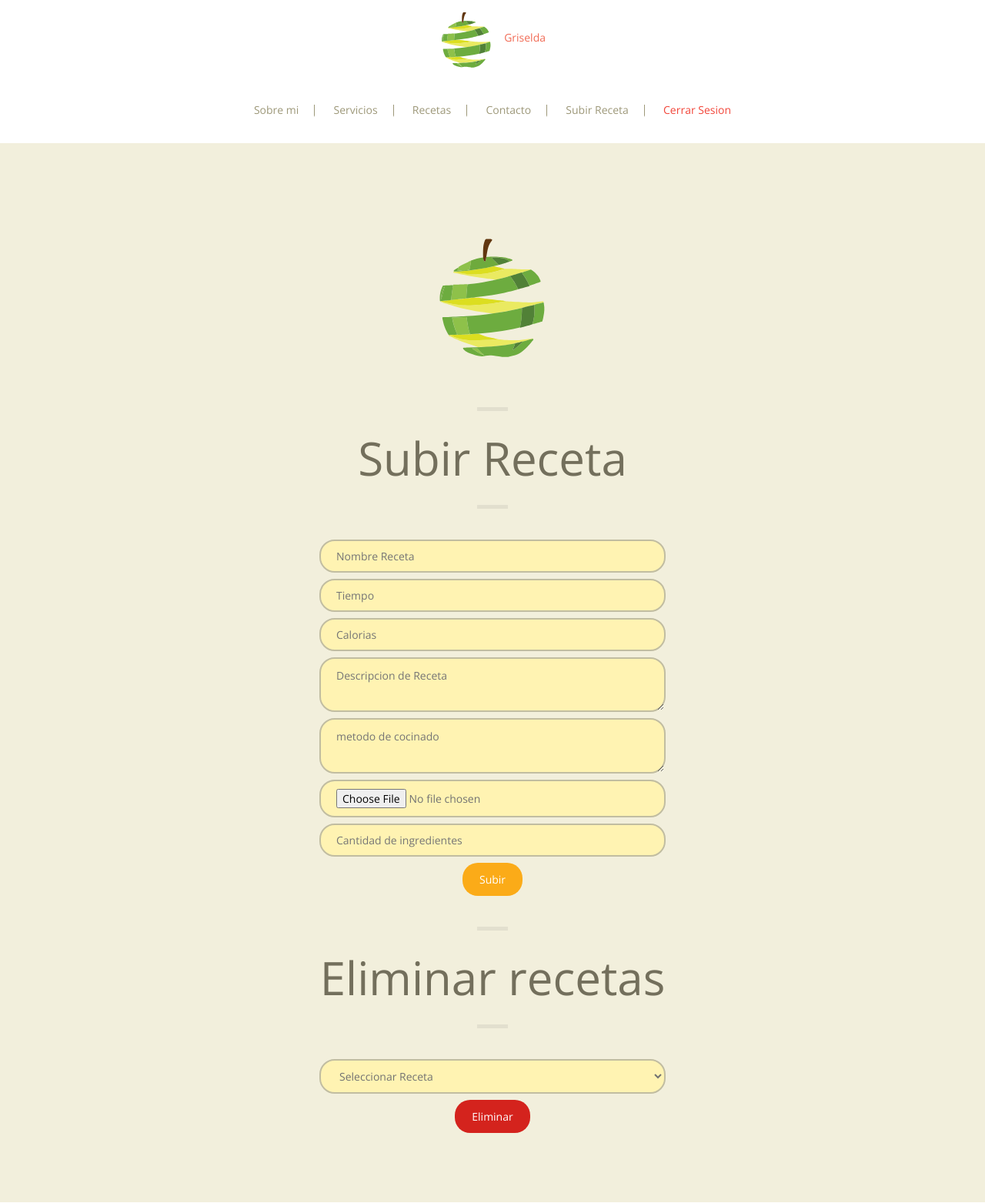
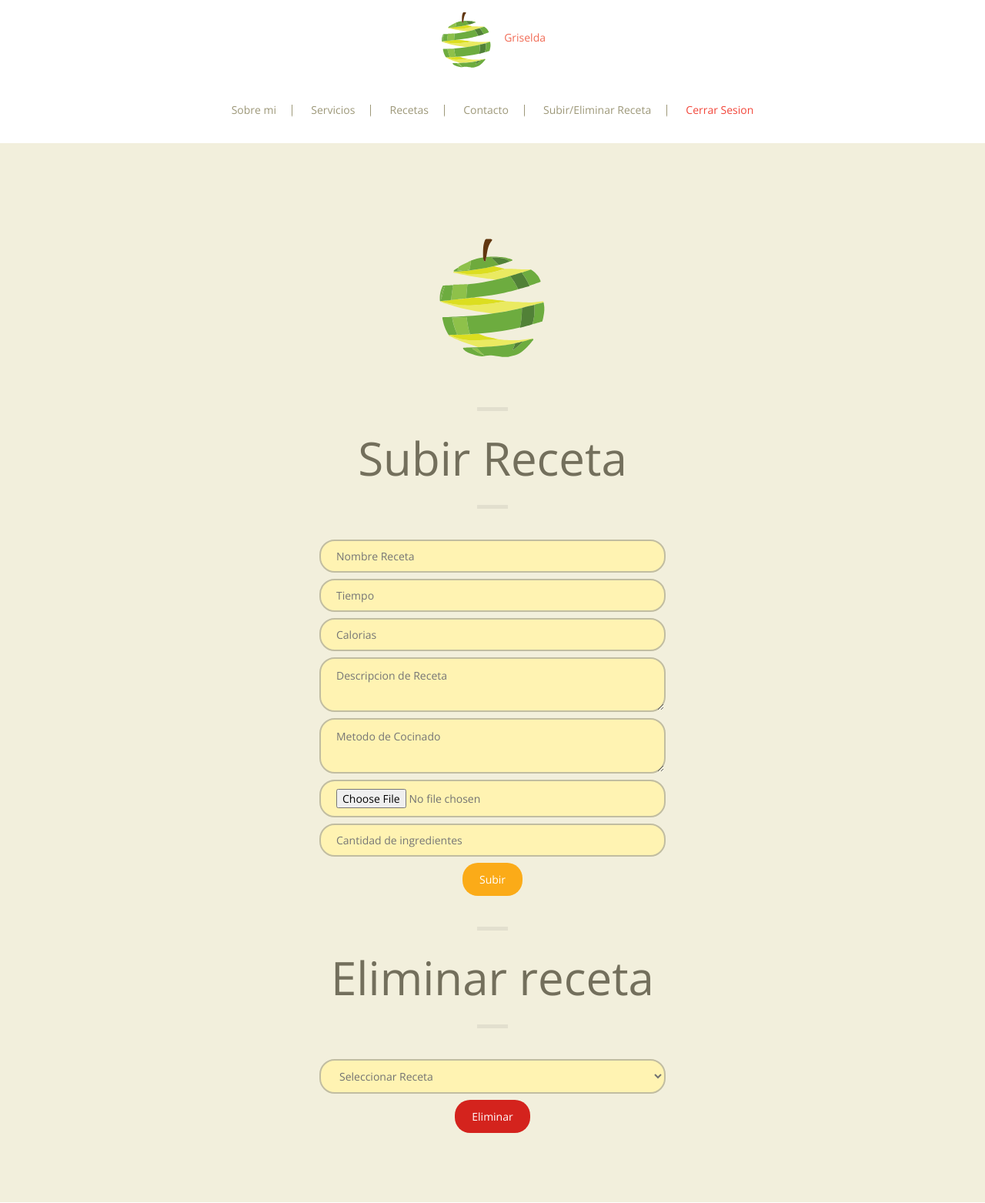
Before and after one commit to Lemengeton/nutricionista, a PHP site: page /ingresar_recetas.php in a window 1280 px wide. Shown: the top 1563 px of the page at 77% size. Run offline with PHP 8.4, Linux system fonts and the light colour scheme; the visitor is signed in with stand-in values (Sample User, id 1); data comes from the database, SQL or seed files in the repository; some libraries are stand-ins or nearby versions.

Commit message:
Subir/Eliminar Receta, mayusculas en letras

```diff
--- a/header.php
+++ b/header.php
@@ -19,7 +19,7 @@
                 session_start();
                 if(isset($_SESSION['DNI_Usuario']))
                 {
-                    echo '<li class="menu-item"><a href="ingresar_recetas.php">Subir Receta</a></li>
+                    echo '<li class="menu-item"><a href="ingresar_recetas.php">Subir/Eliminar Receta</a></li>
                 <li class="menu-item-c"><a href="backend/cerrar_sesion.php">Cerrar Sesion</a></li>';
                 }else{
                     echo '<li class="menu-item"><a href="login.php">Login</a></li>';
--- a/ingresar_recetas.php
+++ b/ingresar_recetas.php
@@ -32,13 +32,13 @@
 					<input type="text" name="tiempo" placeholder="Tiempo" class="mb-2 input"> <br>
 					<input type="text" name="calorias" placeholder="Calorias" class="mb-2 input"> <br>
 					<textarea name="descripcion" placeholder="Descripcion de Receta" class="mb-2"></textarea><br>
-					<textarea name="cocinado" placeholder="metodo de cocinado" class="mb-2"></textarea><br>
+					<textarea name="cocinado" placeholder="Metodo de Cocinado" class="mb-2"></textarea><br>
 					<input class="imginput mb-2" accept="image/*" type="file" name="imagen"><br>
 					<input id="myInput" class="mb-2 input" type="number" placeholder="Cantidad de ingredientes"><br>
 					<div class="row" id="content"></div>
 					<button class="button mx-auto">Subir</button>
 				</form>
-				<h1 class="site-title">Eliminar recetas</h1>
+				<h1 class="site-title">Eliminar receta</h1>
 			</div>
 			<div class="container del-recipe-section">
 				<form method="POST" enctype="multipart/form-data" action="backend/eleminar_recetas.php">
```
